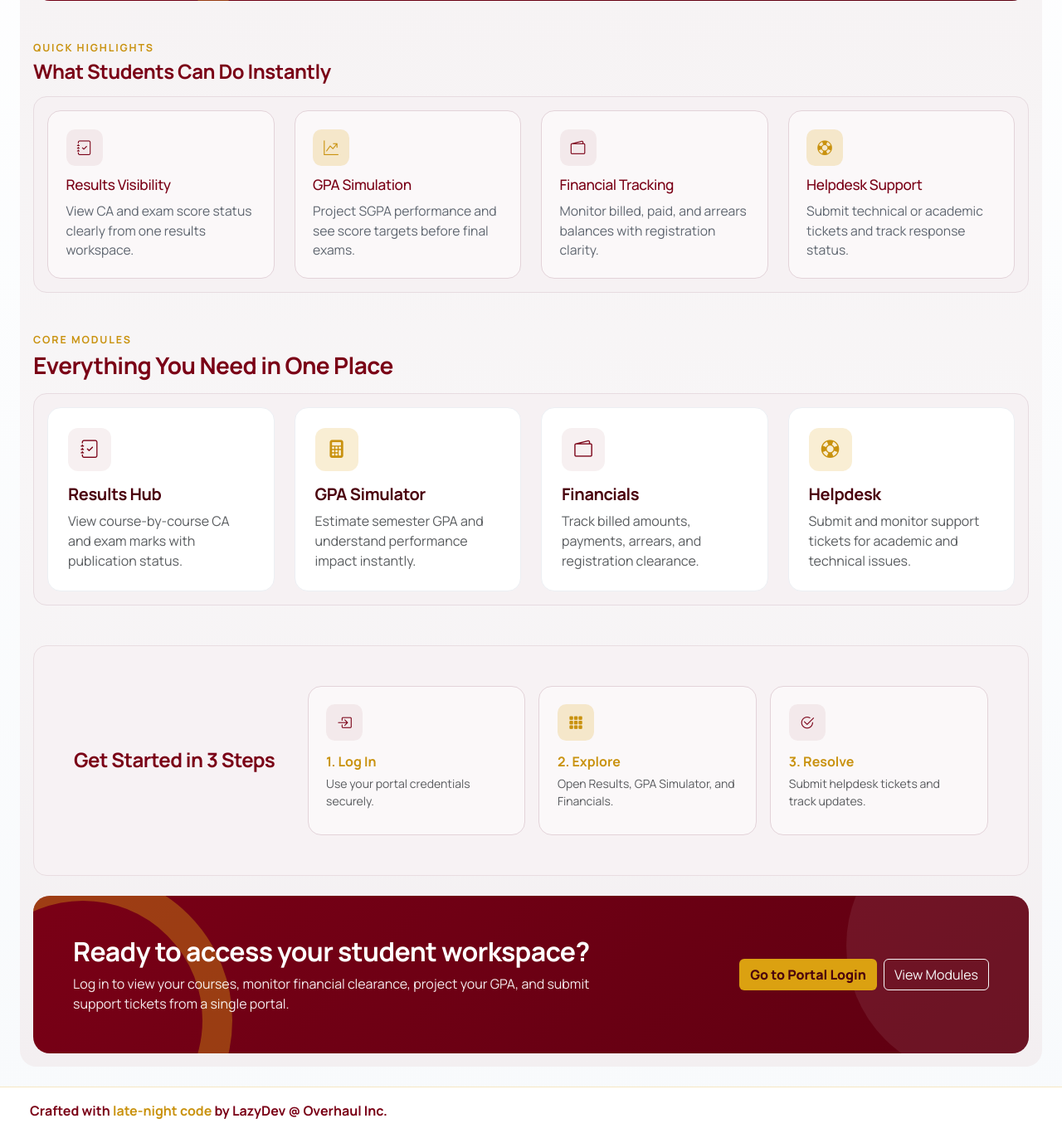
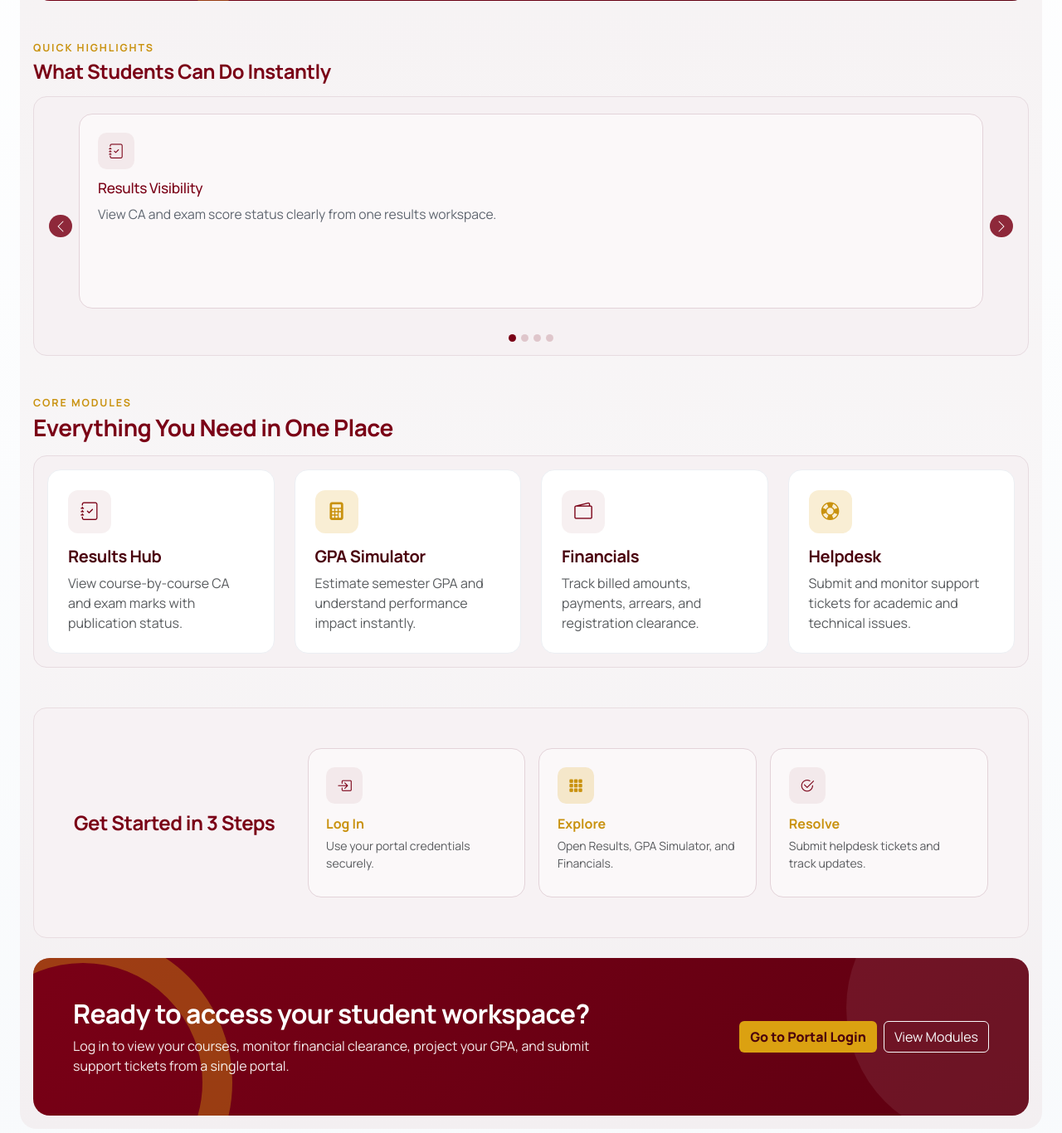
Before and after one commit to Kyei1/USTED_STUDENTS_PORTAL, a Flask app: template templates/index.html in a window 1280 px wide. Shown: the part 515-1881 px from the top of the page at 83% size. Run offline with Flask 3, Linux system fonts and the light colour scheme; the template is opened without the code that fills it, so the values that code supplies are empty.

Commit message:
feat: Implement highlights carousel on landing page; enhance visual presentation and user engagement

```diff
--- a/static/css/landing.css
+++ b/static/css/landing.css
@@ -71,6 +71,45 @@
     border-radius: 1rem;
 }
 
+#highlightsCarousel {
+    padding: 0 2.25rem 2.2rem;
+}
+
+#highlightsCarousel .carousel-item {
+    padding: 0.25rem 0.15rem;
+}
+
+#highlightsCarousel .carousel-control-prev,
+#highlightsCarousel .carousel-control-next {
+    width: 2rem;
+    opacity: 0.95;
+}
+
+#highlightsCarousel .carousel-control-prev-icon,
+#highlightsCarousel .carousel-control-next-icon {
+    width: 1.7rem;
+    height: 1.7rem;
+    border-radius: 50%;
+    background-color: rgba(122, 0, 22, 0.88);
+    background-size: 58% 58%;
+}
+
+#highlightsCarousel .carousel-indicators {
+    margin-bottom: 0;
+}
+
+#highlightsCarousel .carousel-indicators button {
+    width: 0.55rem;
+    height: 0.55rem;
+    border-radius: 50%;
+    border: 0;
+    background-color: rgba(122, 0, 22, 0.35);
+}
+
+#highlightsCarousel .carousel-indicators .active {
+    background-color: var(--usted-maroon);
+}
+
 .landing-info-card {
     border: 1px solid #e3d3d9;
     border-radius: 1rem;
@@ -79,6 +118,10 @@
     height: 100%;
     min-height: 180px;
     transition: transform 0.2s ease, box-shadow 0.2s ease;
+}
+
+.highlight-slide-card {
+    min-height: 235px;
 }
 
 .landing-info-card:hover {
@@ -186,6 +229,10 @@
         padding: 1rem;
     }
 
+    .highlight-slide-card {
+        min-height: 200px;
+    }
+
     .icon-badge {
         width: 46px;
         height: 46px;
@@ -196,6 +243,10 @@
         width: 40px;
         height: 40px;
         font-size: 1rem;
+    }
+
+    #highlightsCarousel {
+        padding: 0 1.9rem 2.1rem;
     }
 }
 
@@ -213,4 +264,13 @@
     .landing-subtext {
         font-size: 1rem;
     }
+
+    #highlightsCarousel {
+        padding: 0 1.45rem 2rem;
+    }
+
+    #highlightsCarousel .carousel-control-prev,
+    #highlightsCarousel .carousel-control-next {
+        width: 1.55rem;
+    }
 }
--- a/templates/base.html
+++ b/templates/base.html
@@ -45,7 +45,7 @@
 				<div id="navMenu" class="nav-menu d-lg-flex align-items-lg-center gap-lg-2 ms-lg-auto">
 					<a href="#modules" class="nav-link-themed">Modules</a>
 					<a href="#how-it-works" class="nav-link-themed">How It Works</a>
-					<a href="#ready-to-start" class="nav-link-themed">Apply</a>
+					<a href="#ready-to-start" class="nav-link-themed">Get Started</a>
 					<a href="{{ url_for('public.login') }}" class="btn btn-sm" style="background: var(--usted-gold); color: var(--usted-ink); font-weight: 700;">Portal Login</a>
 				</div>
 			</div>
--- a/templates/index.html
+++ b/templates/index.html
@@ -31,35 +31,53 @@
         </div>
     </div>
     <div class="surface-panel">
-    <div class="row g-3 g-lg-4">
-        <div class="col-12 col-md-6 col-xl-3 d-flex">
-            <article class="landing-info-card w-100">
+    <div id="highlightsCarousel" class="carousel slide" data-bs-touch="true" data-bs-ride="carousel" data-bs-interval="5000" data-bs-pause="hover">
+        <div class="carousel-indicators">
+            <button type="button" data-bs-target="#highlightsCarousel" data-bs-slide-to="0" class="active" aria-current="true" aria-label="Slide 1"></button>
+            <button type="button" data-bs-target="#highlightsCarousel" data-bs-slide-to="1" aria-label="Slide 2"></button>
+            <button type="button" data-bs-target="#highlightsCarousel" data-bs-slide-to="2" aria-label="Slide 3"></button>
+            <button type="button" data-bs-target="#highlightsCarousel" data-bs-slide-to="3" aria-label="Slide 4"></button>
+        </div>
+
+        <div class="carousel-inner">
+            <div class="carousel-item active">
+                <article class="landing-info-card highlight-slide-card w-100">
                     <span class="mini-icon mini-icon-maroon"><i class="bi bi-journal-check"></i></span>
                     <h3>Results Visibility</h3>
                     <p>View CA and exam score status clearly from one results workspace.</p>
                 </article>
             </div>
-        <div class="col-12 col-md-6 col-xl-3 d-flex">
-            <article class="landing-info-card w-100">
+            <div class="carousel-item">
+                <article class="landing-info-card highlight-slide-card w-100">
                     <span class="mini-icon mini-icon-gold"><i class="bi bi-graph-up-arrow"></i></span>
                     <h3>GPA Simulation</h3>
                     <p>Project SGPA performance and see score targets before final exams.</p>
                 </article>
             </div>
-        <div class="col-12 col-md-6 col-xl-3 d-flex">
-            <article class="landing-info-card w-100">
+            <div class="carousel-item">
+                <article class="landing-info-card highlight-slide-card w-100">
                     <span class="mini-icon mini-icon-maroon"><i class="bi bi-wallet2"></i></span>
                     <h3>Financial Tracking</h3>
                     <p>Monitor billed, paid, and arrears balances with registration clarity.</p>
                 </article>
             </div>
-        <div class="col-12 col-md-6 col-xl-3 d-flex">
-            <article class="landing-info-card w-100">
+            <div class="carousel-item">
+                <article class="landing-info-card highlight-slide-card w-100">
                     <span class="mini-icon mini-icon-gold"><i class="bi bi-life-preserver"></i></span>
                     <h3>Helpdesk Support</h3>
                     <p>Submit technical or academic tickets and track response status.</p>
                 </article>
             </div>
+        </div>
+
+        <button class="carousel-control-prev" type="button" data-bs-target="#highlightsCarousel" data-bs-slide="prev">
+            <span class="carousel-control-prev-icon" aria-hidden="true"></span>
+            <span class="visually-hidden">Previous</span>
+        </button>
+        <button class="carousel-control-next" type="button" data-bs-target="#highlightsCarousel" data-bs-slide="next">
+            <span class="carousel-control-next-icon" aria-hidden="true"></span>
+            <span class="visually-hidden">Next</span>
+        </button>
     </div>
     </div>
 </section>
@@ -116,21 +134,21 @@
                 <div class="col-12 col-md-4">
                     <article class="landing-info-card h-100">
                         <span class="mini-icon mini-icon-maroon"><i class="bi bi-box-arrow-in-right"></i></span>
-                        <div class="fw-bold mb-1" style="color: var(--usted-gold-dark);">1. Log In</div>
+                        <div class="fw-bold mb-1" style="color: var(--usted-gold-dark);">Log In</div>
                         <div class="small text-muted">Use your portal credentials securely.</div>
                     </article>
                 </div>
                 <div class="col-12 col-md-4">
                     <article class="landing-info-card h-100">
                         <span class="mini-icon mini-icon-gold"><i class="bi bi-grid-3x3-gap-fill"></i></span>
-                        <div class="fw-bold mb-1" style="color: var(--usted-gold-dark);">2. Explore</div>
+                        <div class="fw-bold mb-1" style="color: var(--usted-gold-dark);">Explore</div>
                         <div class="small text-muted">Open Results, GPA Simulator, and Financials.</div>
                     </article>
                 </div>
                 <div class="col-12 col-md-4">
                     <article class="landing-info-card h-100">
                         <span class="mini-icon mini-icon-maroon"><i class="bi bi-check2-circle"></i></span>
-                        <div class="fw-bold mb-1" style="color: var(--usted-gold-dark);">3. Resolve</div>
+                        <div class="fw-bold mb-1" style="color: var(--usted-gold-dark);">Resolve</div>
                         <div class="small text-muted">Submit helpdesk tickets and track updates.</div>
                     </article>
                 </div>
```
Lines whose indentation alone changed are shown as unchanged.
